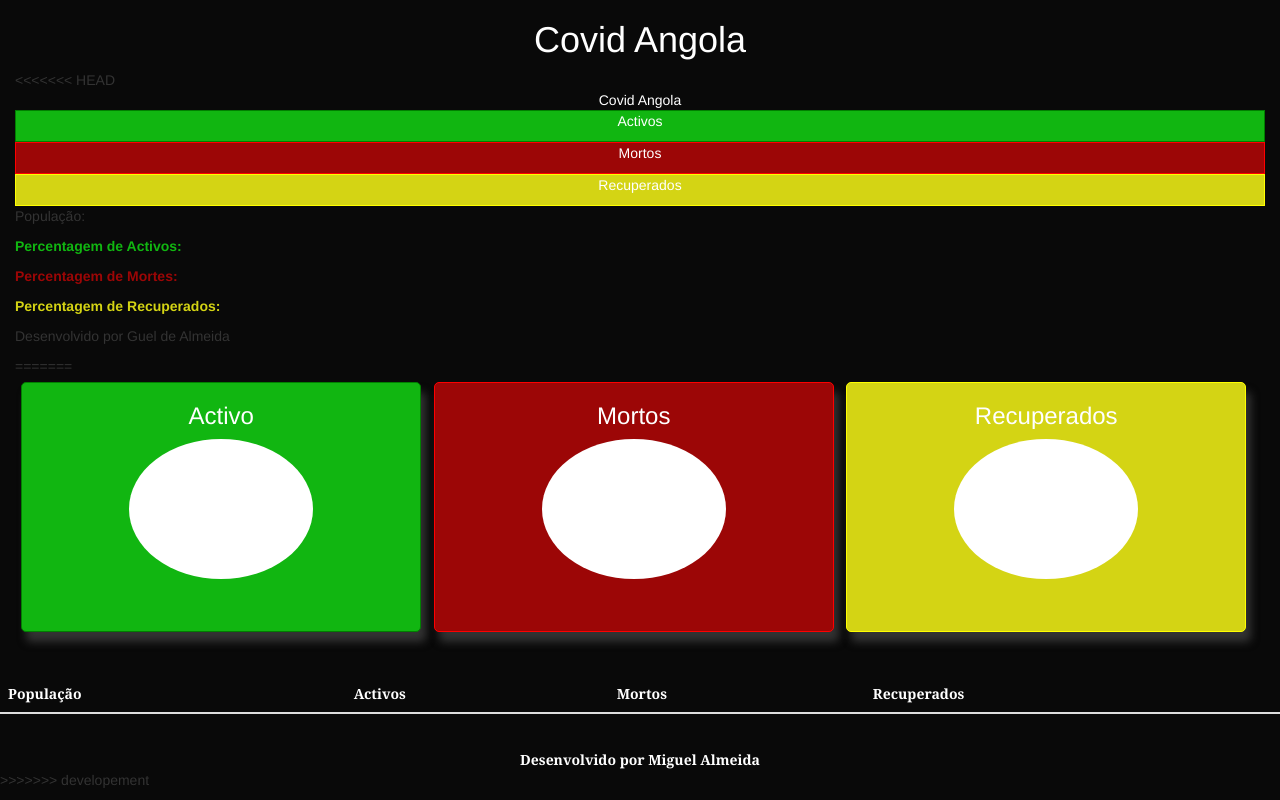
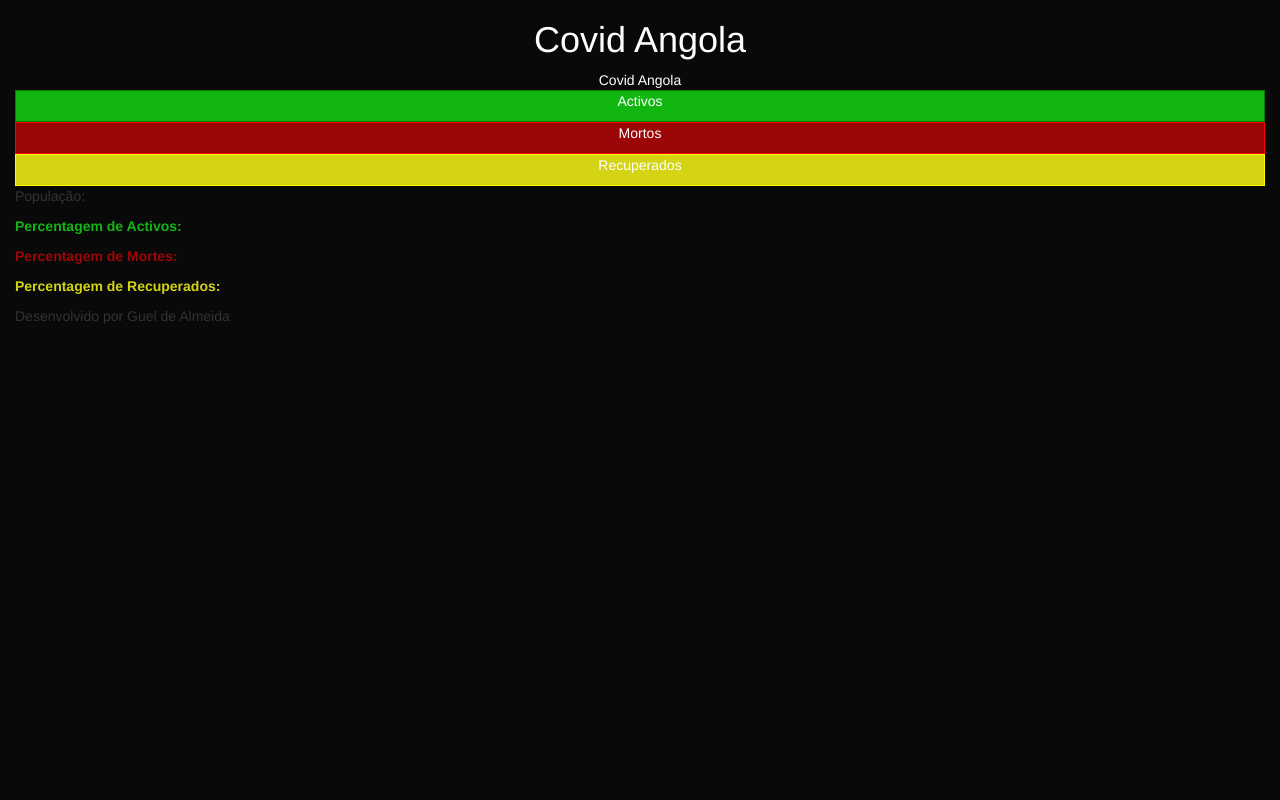
Before and after one commit to Guel-Almeida/DadosCovidAngola, a PHP site: page / in a window 1280 px wide. Run offline with PHP 8.4, Linux system fonts and the light colour scheme; lists and menus that the app fills with data are empty.

Commit message:
resolvendo tudo

```diff
--- a/index.php
+++ b/index.php
@@ -13,7 +13,6 @@
 <header><h1>Covid Angola</h1></header>
 <div class="container-fluid">
 
-<<<<<<< HEAD
 <main>
 <header>Covid Angola</header>
 
@@ -49,55 +48,6 @@
      <p class="me">Desenvolvido por Guel de Almeida</p>
 </footer>
 
-=======
-<div class="row-fluid">
-<div class="geral active col-sm-12 col-md-4 col-offset-md-6">
-        <header class="headerActive"><h3>Activo</h3></header>
-        <div class="dados">
-            <p class="ValorActive"></p>
-        </div>
-
-</div>
-
-<div class="geral death col-sm-12 col-md-4 col-offset-md-6">
-    <header class="headerDeath"><h3>Mortos</h3></header>
-    <div class="dados"><p class="ValorDeath"></p></div>
-</div>
-
-<div class="geral recovered col-sm-12 col-md-4 col-offset-md-6">
-
-    <header class="headerRecovered"><h3>Recuperados</h3></header>
-    <div class="dados"> <p class="ValorRecovered"></p></div>
-
-</div>
-</div>
-</div>
-<div class="row-fluid">
-<footer class="footer">
-<table class="table .table-dark">
-  <thead>
-    <tr>
-      <th >População</th>
-      <th >Activos</th>
-      <th > Mortos</th>
-      <th >Recuperados</th>
-    </tr>
-  </thead>
-  <tbody>
-    <tr>
-      <td id="dadosPeople"></td>
-      <td id="dadosActivos"></td>
-      <td id="dadosDeath"></td>
-      <td id="dadosRecovered"></td>
-    </tr>
-  </tbody>
-
-</table>
-     Desenvolvido por Miguel Almeida
-</footer>
-</div>
-
->>>>>>> developement
 
 
 
```
